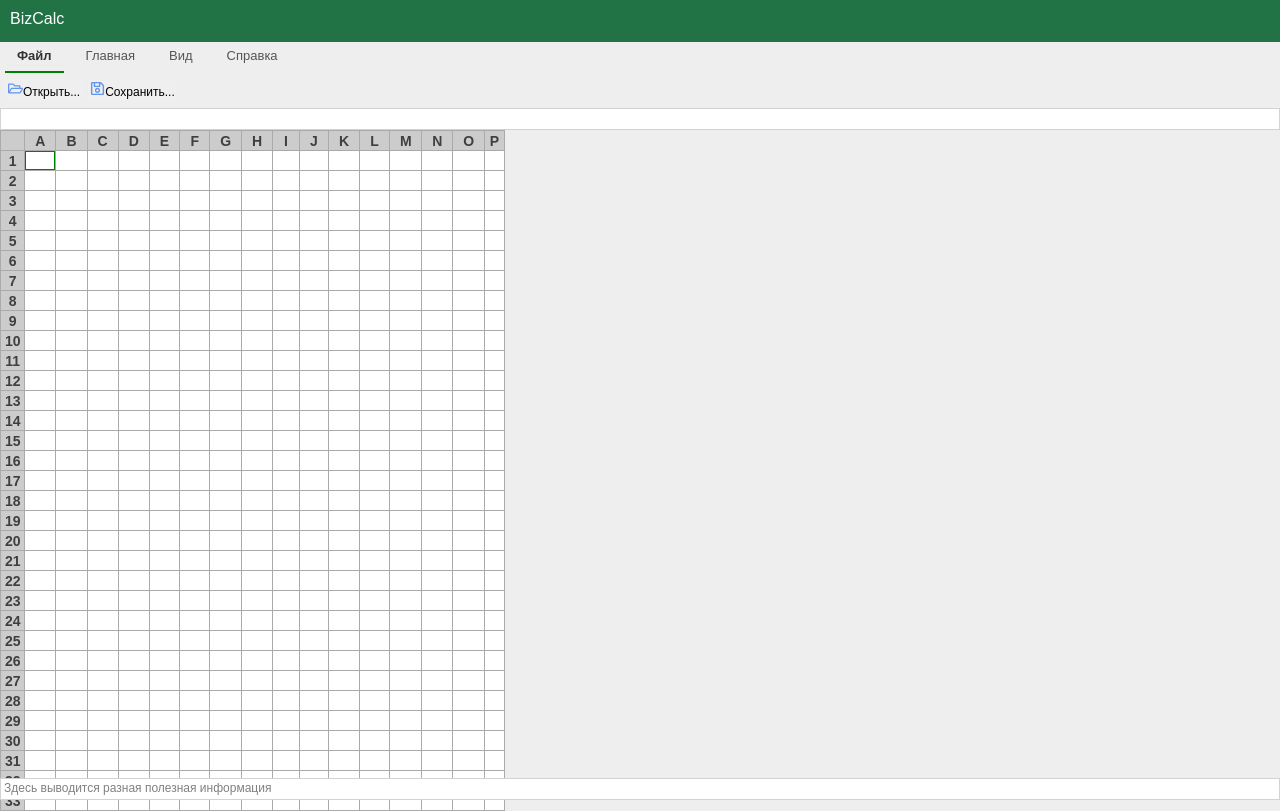
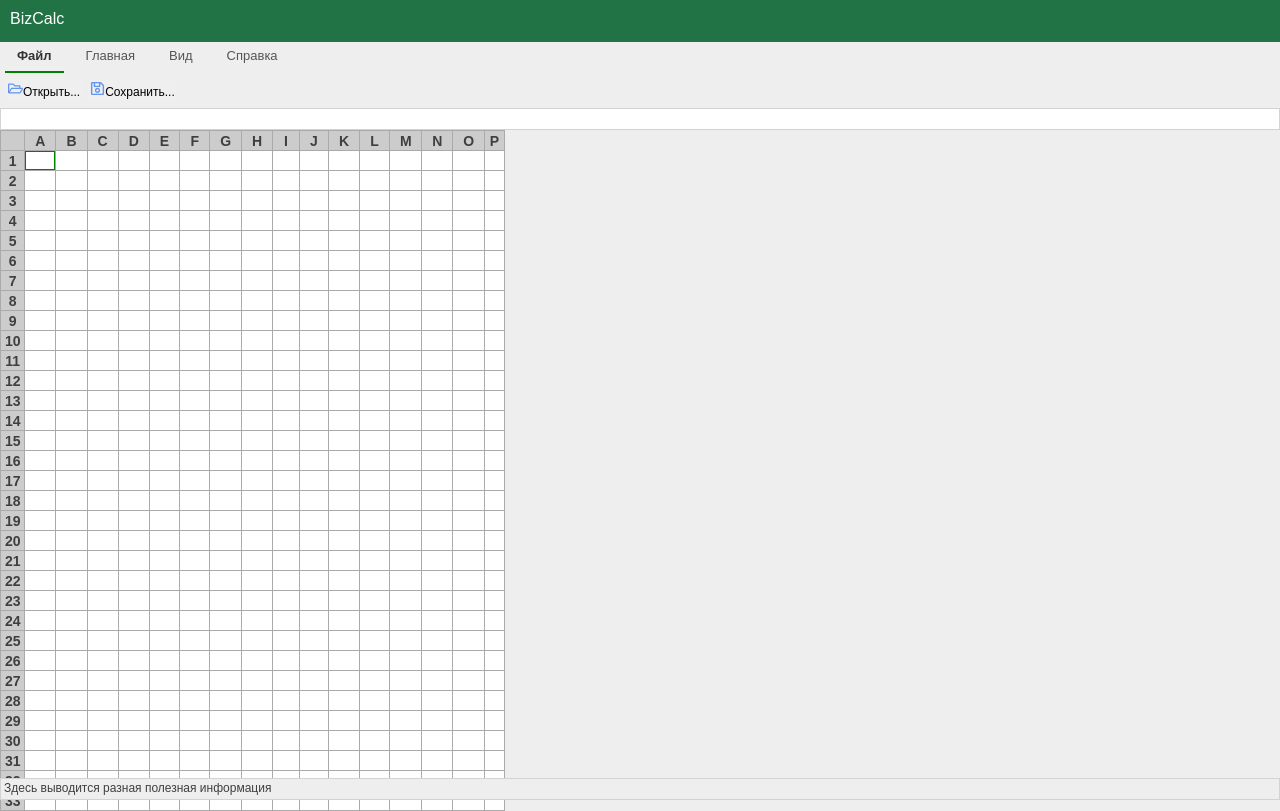
Before and after one commit to leossnet/bizcalc, a plain HTML site: page index.html in a window 1280 px wide. Drawn offline with Linux system fonts and the light colour scheme.

Commit message:
bc-12 поправлен стиль информационной панели

```diff
--- a/css/infobar.css
+++ b/css/infobar.css
@@ -1,7 +1,7 @@
 #info-bar {
-    background-color: white;
+    background-color: #eee;
     font-size: 12px;
-    color: gray;
+    color: rgb(63, 63, 63);
     padding: 3px;
     border: 1px solid lightgrey;
 }
```
